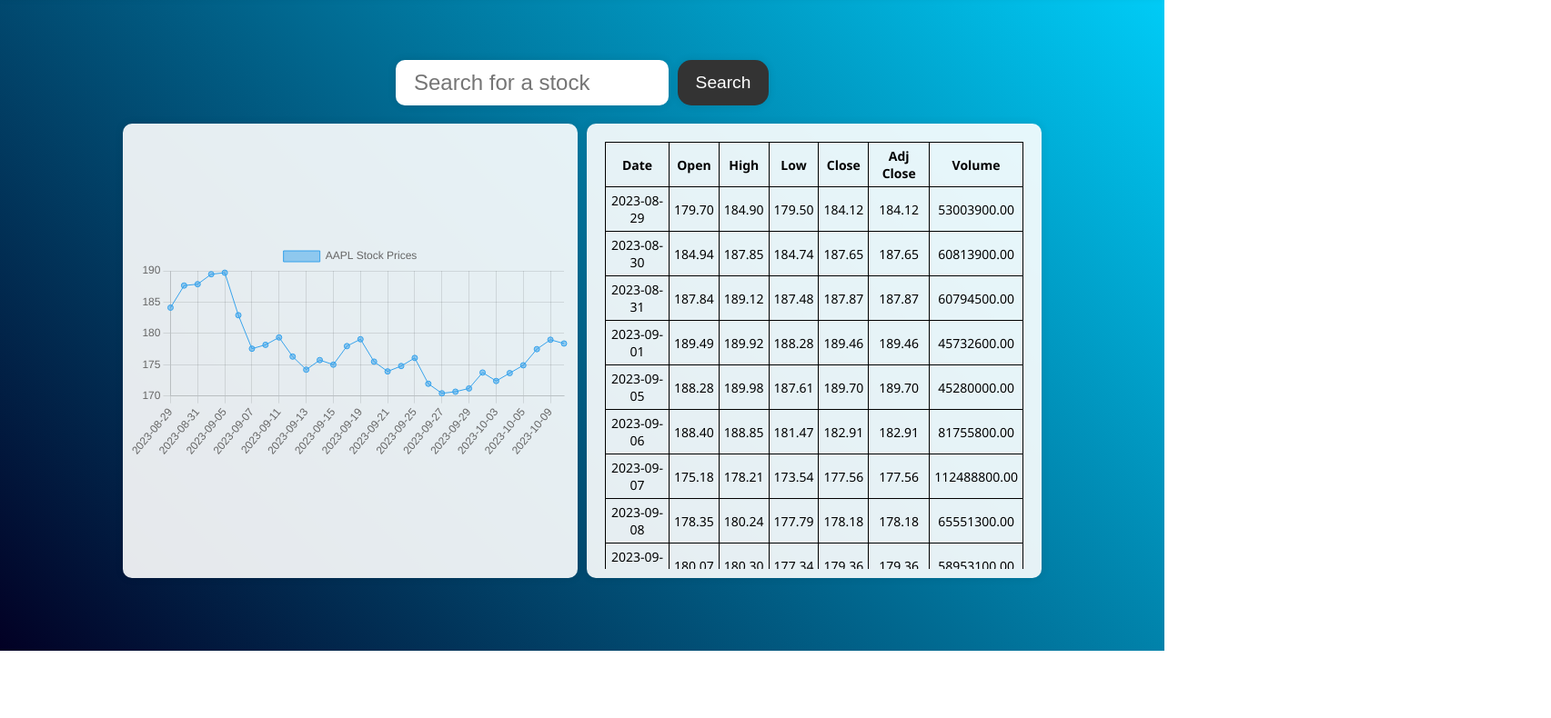
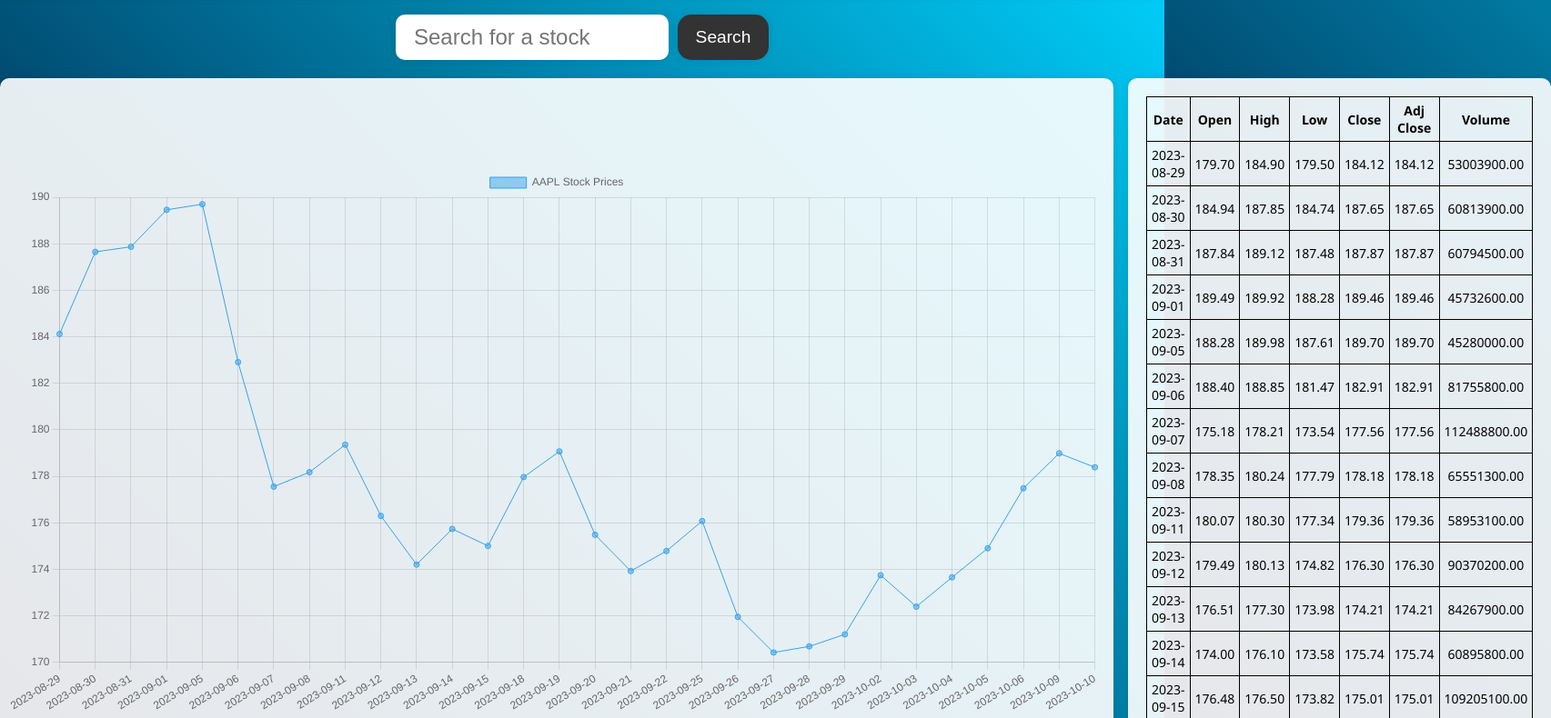
Before and after one commit to thabanidev/stock-grapher, a plain HTML site: page index.html in a window 1280 px wide. Shown: the part 84-874 px from the top of the page at 91% size, 1705 px wide, since content can reach past the window. Before the commit the page ends 800 px from the top, so only its background shows below. Drawn offline with nearby package versions, Linux system fonts and the light colour scheme.

Commit message:
Update style.css

```diff
--- a/style.css
+++ b/style.css
@@ -94,26 +94,15 @@ header {
 }
 
 .container {
-    display: grid;
-    grid-template-columns: 500px 500px;
-    grid-template-rows: 500px;
-    gap: 10px 10px;
-    grid-auto-flow: row;
-    grid-template-areas:
-        "chart table-area";
-    margin-bottom: 30px;
-}
+    display: flex;
+    width: 100%;
+    height: 100svh;
+    gap: 1rem;
 
-.chart {
-    grid-area: chart;
 }
 canvas {
     width: 100%;
     height: 100%;
-}
-
-.table-area {
-    grid-area: table-area;
 }
 
 .grid-item {
```
